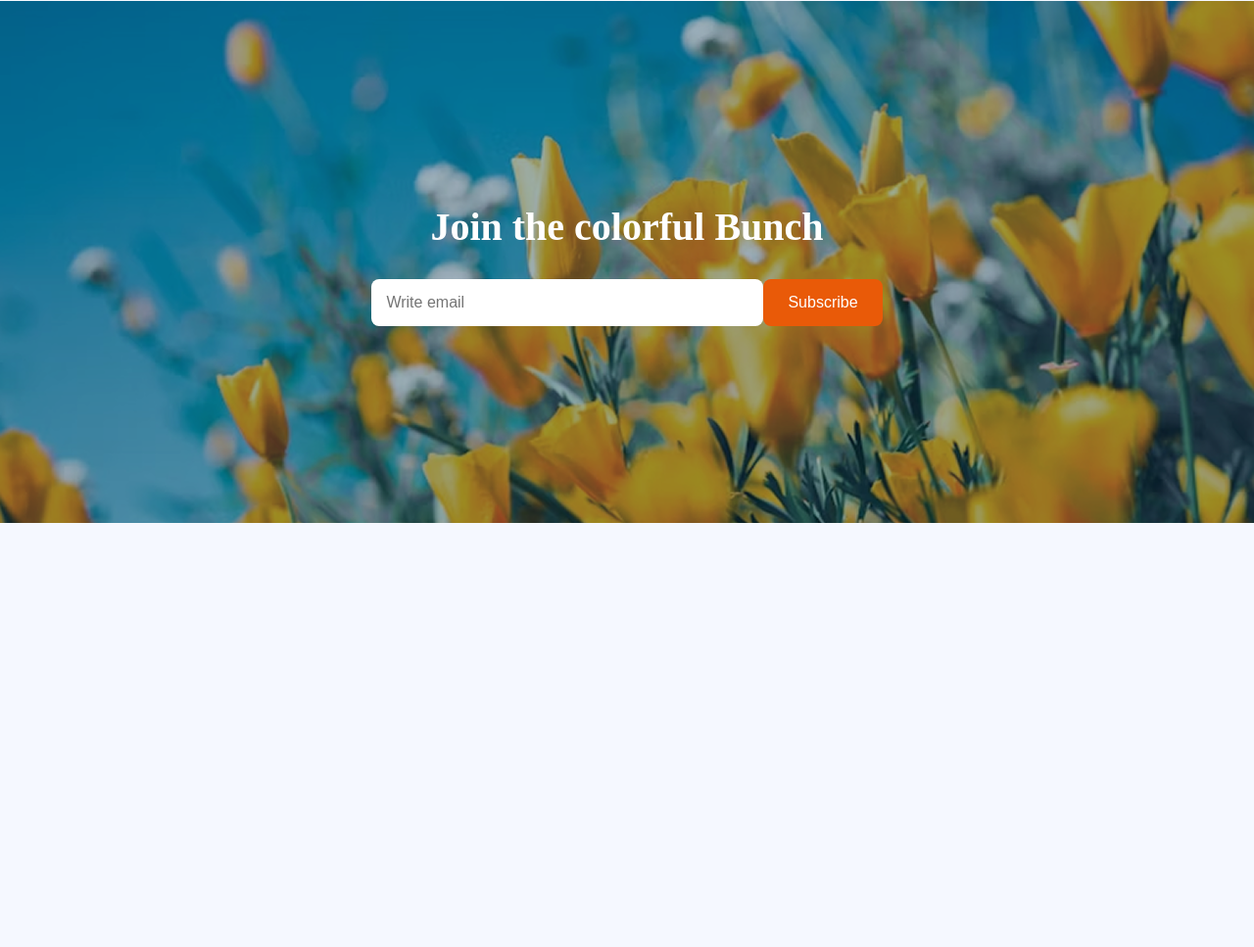
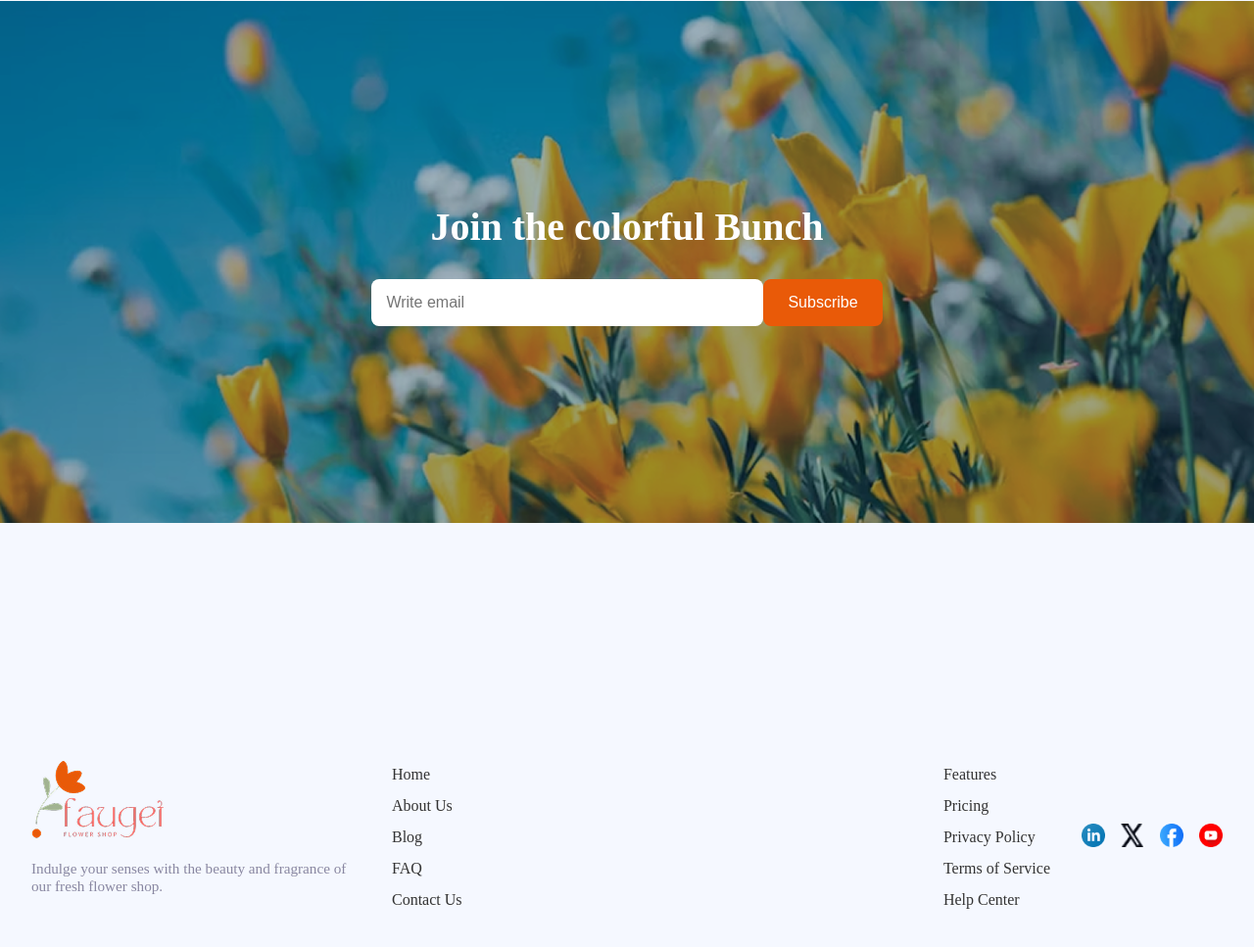
Before and after one commit to Banik-Arnab/B12-A02-Flowers, a plain HTML site: page index.html in a window 1280 px wide. Shown: the part 2258-3225 px from the top of the page at 98% size. Before the commit the page ends 3001 px from the top, so only its background shows below. Drawn offline with Linux system fonts and the light colour scheme.

Commit message:
footer section

```diff
--- a/flower style/style.css
+++ b/flower style/style.css
@@ -243,6 +243,68 @@ body {
     top: -330px;
 }
 
+.footer {
+    display: flex;
+    flex-wrap: wrap;
+    justify-content: space-between;
+    gap: 2rem;
+    padding: 2rem;
+
+}
+
+.footer-logo {
+    flex: 1;
+    min-width: 250px;
+}
+
+.footer-logo img {
+    max-width: 150px;
+    margin-bottom: 1rem;
+}
+
+.tagline {
+    color: #8987A1;
+    font-size: 0.95rem;
+}
+
+.footer-links {
+    flex: 2;
+    display: flex;
+    justify-content: space-between;
+    min-width: 300px;
+    gap: 1rem;
+}
+
+.link-group {
+    list-style: none;
+    padding: 0;
+}
+
+.link-group li a {
+    text-decoration: none;
+    color: #333;
+    font-weight: 500;
+    line-height: 2rem;
+}
+
+.social-icons {
+    display: flex;
+    align-items: center;
+    gap: 1rem;
+}
+
+.social-icons img {
+    width: 24px;
+    height: 24px;
+    cursor: pointer;
+    transition: transform 0.3s;
+}
+
+.social-icons img:hover {
+    transform: scale(1.1);
+}
+
+
 
 
 @media screen and (max-width: 576px) {
--- a/index.html
+++ b/index.html
@@ -137,7 +137,39 @@
       </section>
     </header>
   </main>
+  <footer class="footer">
 
+  <div class="footer-logo">
+    <img src="assets/logo.png" alt="Logo" />
+    <p class="tagline">Indulge your senses with the beauty and fragrance of our fresh flower shop.</p>
+  </div>
+
+  <div class="footer-links">
+    <ul class="link-group">
+      <li><a href="">Home</a></li>
+      <li><a href="">About Us</a></li>
+      <li><a href="">Blog</a></li>
+      <li><a href="">FAQ</a></li>
+      <li><a href="">Contact Us</a></li>
+    </ul>
+
+    <ul class="link-group">
+      <li><a href="">Features</a></li>
+      <li><a href="">Pricing</a></li>
+      <li><a href="">Privacy Policy</a></li>
+      <li><a href="">Terms of Service</a></li>
+      <li><a href="">Help Center</a></li>
+    </ul>
+  </div>
+
+  <div class="social-icons">
+    <a href=""><img src="assets/icon-linkedin.png" alt="LinkedIn" /></a>
+    <a href=""><img src="assets/icon-twitter.png" alt="twitter" /></a>
+    <a href=""><img src="assets/icon-facebook.png" alt="Facebook" /></a>
+    <a href=""><img src="assets/icon-youtube.png" alt="YouTube" /></a>
+  </div>
+
+  </footer>
 </body>
 
 </html>
```
